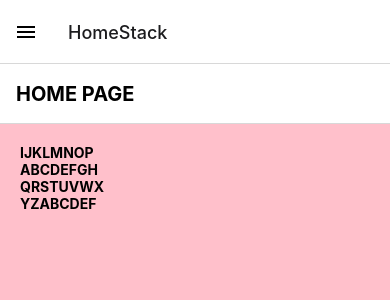
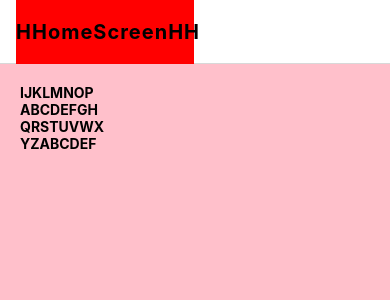
Before and after one commit to stuti1312/Review_App, a React Native app: screen /AuthStack in a window 390 px wide. Before the commit this address had no page. Shown: the top 300 px of the page. Built offline with nearby package versions, Linux system fonts and the light colour scheme.

Commit message:
header temp.

```diff
--- a/App.js
+++ b/App.js
@@ -1,6 +1,7 @@
 import 'react-native-gesture-handler';
 import React from 'react';
-import HomeNavigators from './src/navigators/HomeNavigators';
+
+import AuthStack from './src/navigators/AuthStack';
 
 // for ignoring gesture handler warning---- START
 import {LogBox} from 'react-native';
@@ -10,7 +11,10 @@ LogBox.ignoreLogs([
 // ----- END
 
 const App = () => {
-  return <HomeNavigators />;
+  return (
+    // <HomeNavigators />
+    <AuthStack />
+  );
 };
 
 export default App;
--- /dev/null
+++ b/src/navigators/AuthStack.js
@@ -0,0 +1,47 @@
+import React from 'react';
+import {createNativeStackNavigator} from '@react-navigation/native-stack';
+import {NavigationContainer} from '@react-navigation/native';
+
+import Home from '../screens/Home';
+import Reviews from '../screens/Reviews';
+import Header from '../reuseables/Header';
+
+const Auth = createNativeStackNavigator();
+
+const AuthStack = () => {
+  return (
+    <NavigationContainer>
+      <Auth.Navigator>
+        <Auth.Screen
+          name="home"
+          component={Home}
+          options={({navigation}) => {
+            return {
+              headerTitle: () => (
+                <Header navigation={navigation} title="HomeScreen" />
+              ),
+            };
+          }}
+        />
+        <Auth.Screen
+          name="review"
+          component={Reviews}
+          options={{
+            title: 'REVIEW DETAILS',
+            headerStyle: {
+              backgroundColor: 'lightgray',
+              height: 60,
+            },
+            headerTintColor: 'black',
+            // headerTitleStyle: {
+            //   fontWeight: 'bold',
+            //   fontSize: 20,
+            // },
+          }}
+        />
+      </Auth.Navigator>
+    </NavigationContainer>
+  );
+};
+
+export default AuthStack;
--- a/src/navigators/DrawerNavigator.js
+++ b/src/navigators/DrawerNavigator.js
@@ -1,15 +1,15 @@
 import React from 'react';
-import {createNativeStackNavigator} from '@react-navigation/native-stack';
+import {createDrawerNavigator} from '@react-navigation/drawer';
 
 import About from '../screens/About';
 
-const Stack = createNativeStackNavigator();
+const Drawer = createDrawerNavigator();
 
 const DrawerNavigator = () => {
   return (
-    <Stack.Navigator>
-      <Stack.Screen name="About" component={About} />
-    </Stack.Navigator>
+    <Drawer.Navigator>
+      <Drawer.Screen name="About" component={About} />
+    </Drawer.Navigator>
   );
 };
 
--- a/src/navigators/HomeNavigators.js
+++ b/src/navigators/HomeNavigators.js
@@ -1,31 +1,23 @@
 import {NavigationContainer} from '@react-navigation/native';
 import {createDrawerNavigator} from '@react-navigation/drawer';
 import React from 'react';
-import HomeStack from './HomeStack';
+import { createNativeStackNavigator } from '@react-navigation/native-stack';
+
 import DrawerNavigator from './DrawerNavigator';
+import AuthStack from './AuthStack';
 
-const RootDrawer = createDrawerNavigator();
+const RootStack = createNativeStackNavigator();
+const Drawer = createDrawerNavigator();
 
 const HomeNavigators = () => {
   return (
     <NavigationContainer>
-      <RootDrawer.Navigator>
-        <RootDrawer.Screen name="HomeStack" component={HomeStack} />
-        <RootDrawer.Screen name="HomeDrawer" component={DrawerNavigator} />
-      </RootDrawer.Navigator>
+      <RootStack.Navigator>
+        <RootStack.Screen name="AuthStack" component={AuthStack} />
+        <RootStack.Screen name="Drawer" component={DrawerNavigator} />
+      </RootStack.Navigator>
     </NavigationContainer>
   );
 };
 
 export default HomeNavigators;
-
-// import { createNativeStackNavigator } from '@react-navigation/native-stack';
-// const Stack = createNativeStackNavigator();
-//   return (
-//     <Drawer.Navigator>
-//       <Stack.Screen name="Home" component={Home} />
-//       <Stack.Screen name="About" component={About} />
-//       <Stack.Screen name="Review" component={Reviews} />
-//     </Drawer.Navigator>
-//   );
-// };
--- a/src/navigators/HomeStack.js
+++ /dev/null
@@ -1,47 +0,0 @@
-import React from 'react';
-import {createNativeStackNavigator} from '@react-navigation/native-stack';
-import Home from '../screens/Home';
-import Reviews from '../screens/Reviews';
-
-const Stack = createNativeStackNavigator();
-
-const HomeStack = () => {
-  return (
-    <Stack.Navigator>
-      <Stack.Screen
-        name="home"
-        component={Home}
-        options={{
-          title: 'HOME PAGE',
-          headerStyle: {
-            //   backgroundColor: 'lightgray',
-            height: 60,
-          },
-          headerTintColor: 'black',
-          headerTitleStyle: {
-            fontWeight: 'bold',
-            fontSize: 20,
-          },
-        }}
-      />
-      <Stack.Screen
-        name="review"
-        component={Reviews}
-        options={{
-          title: 'REVIEW DETAILS',
-          headerStyle: {
-            //   backgroundColor: 'lightgray',
-            height: 60,
-          },
-          headerTintColor: 'black',
-          headerTitleStyle: {
-            fontWeight: 'bold',
-            fontSize: 20,
-          },
-        }}
-      />
-    </Stack.Navigator>
-  );
-};
-
-export default HomeStack;
--- /dev/null
+++ b/src/reuseables/Header.js
@@ -0,0 +1,41 @@
+import {StyleSheet, Text, View, TouchableOpacity} from 'react-native';
+import React from 'react';
+
+const Header = ({navigation, title}) => {
+  const openMenu = () => {
+    navigation.openDrawer();
+  };
+  return (
+    <View style={styles.header}>
+      <TouchableOpacity>
+        <Text style={styles.headerTitle} onPress={openMenu}>
+          H
+        </Text>
+      </TouchableOpacity>
+      <Text style={styles.headerTitle}>{title}</Text>
+      <Text style={styles.headerTitle}>HH</Text>
+    </View>
+  );
+};
+
+export default Header;
+
+const styles = StyleSheet.create({
+  header: {
+    // margin:0,
+    // padding:0,
+    // flexGrow:1,
+    width: '97%',
+    height: '100%',
+    flexDirection: 'row',
+    alignItems: 'center',
+    justifyContent: 'space-between',
+    backgroundColor: 'red',
+  },
+  headerTitle: {
+    color: 'black',
+    letterSpacing: 1,
+    fontSize: 20,
+    fontWeight: 'bold',
+  },
+});
--- a/src/screens/About.js
+++ b/src/screens/About.js
@@ -1,4 +1,4 @@
-import {StyleSheet, Text, View} from 'react-native';
+import {Text, View} from 'react-native';
 import React from 'react';
 
 const About = () => {
--- a/src/screens/Home.js
+++ b/src/screens/Home.js
@@ -1,5 +1,6 @@
 import {TouchableOpacity, Text, View, FlatList} from 'react-native';
 import React, {useState} from 'react';
+
 import {globalStyles} from '../styles/global';
 
 const Home = ({navigation}) => {
--- a/src/screens/Reviews.js
+++ b/src/screens/Reviews.js
@@ -1,5 +1,6 @@
-import {TouchableOpacity, Text, View} from 'react-native';
+import {Text, View} from 'react-native';
 import React from 'react';
+
 import {globalStyles} from '../styles/global';
 
 const Reviews = ({navigation, route}) => {
```
